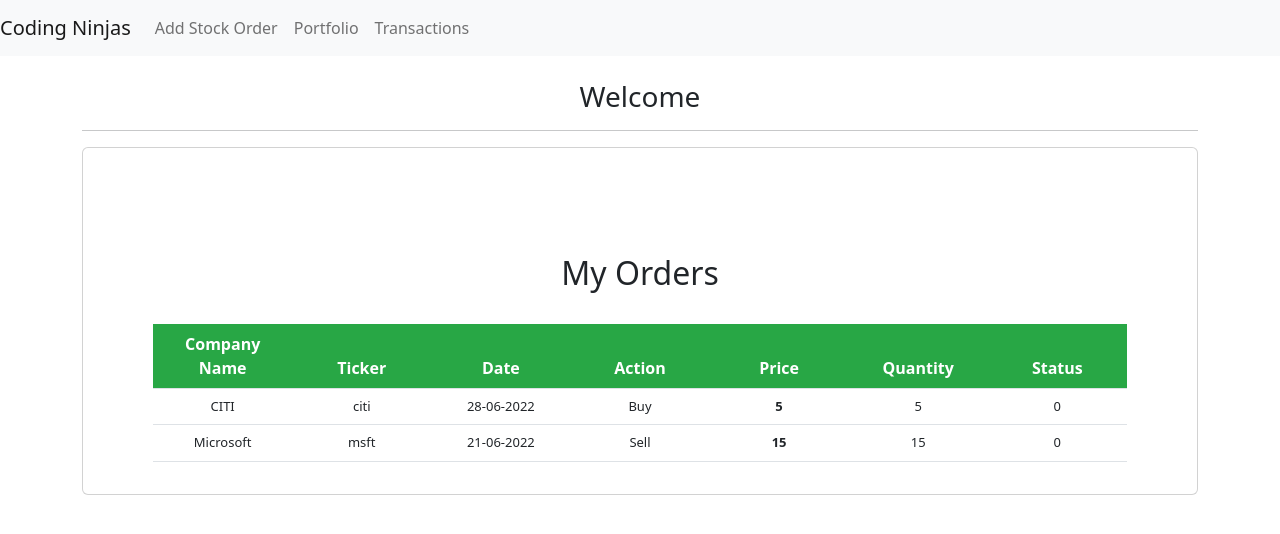
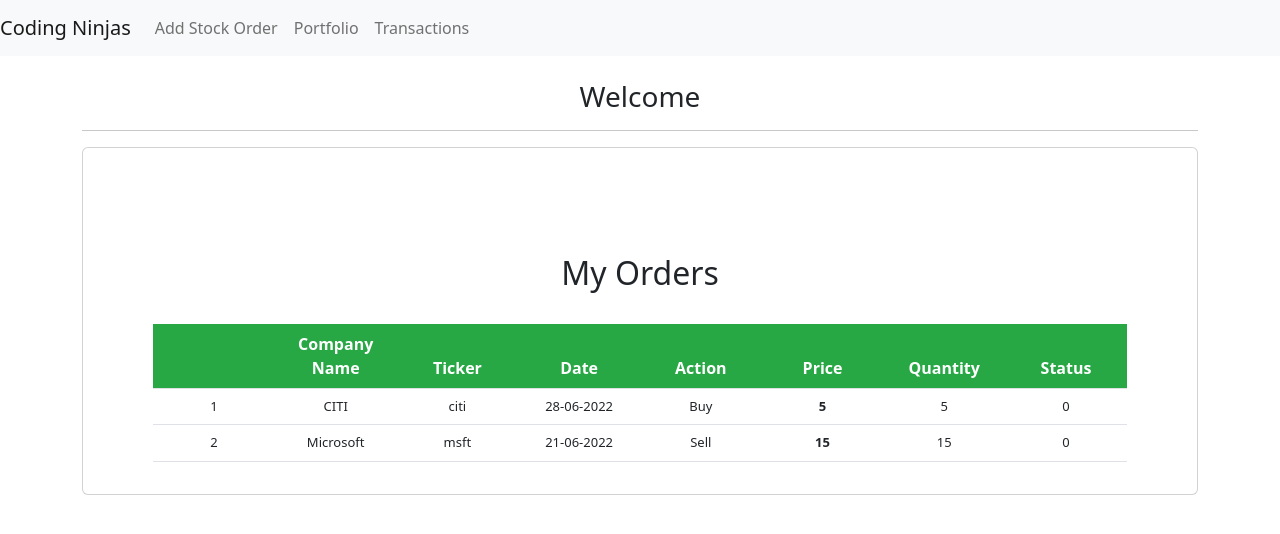
Before and after one commit to Aditijo2000/final-hackathon-angular, an Angular app: page /transactions in a window 1280 px wide. Shown: the top 534 px of the page. Built offline with nearby package versions, Linux system fonts and the light colour scheme.

Commit message:
add index

```diff
--- a/src/app/component/transactions/transactions.component.html
+++ b/src/app/component/transactions/transactions.component.html
@@ -5,6 +5,7 @@
         <table class="table table-borderles table-hover">
                 <thead class="thead-light">
                 <tr>
+                    <th></th>
                     <th>Company Name</th>
                     <th>Ticker</th>
                     <th>Date</th>
@@ -18,7 +19,8 @@
                 </thead>
 
                 <tbody>
-                    <tr *ngFor="let elements of myOrders">
+                    <tr *ngFor="let elements of myOrders; let i=index">
+                        <td>{{i+1}}</td>
                         <td>{{elements.name}}</td>
                         <td>{{elements.ticker}}</td>
                         <td>{{elements.date}}</td>
```
